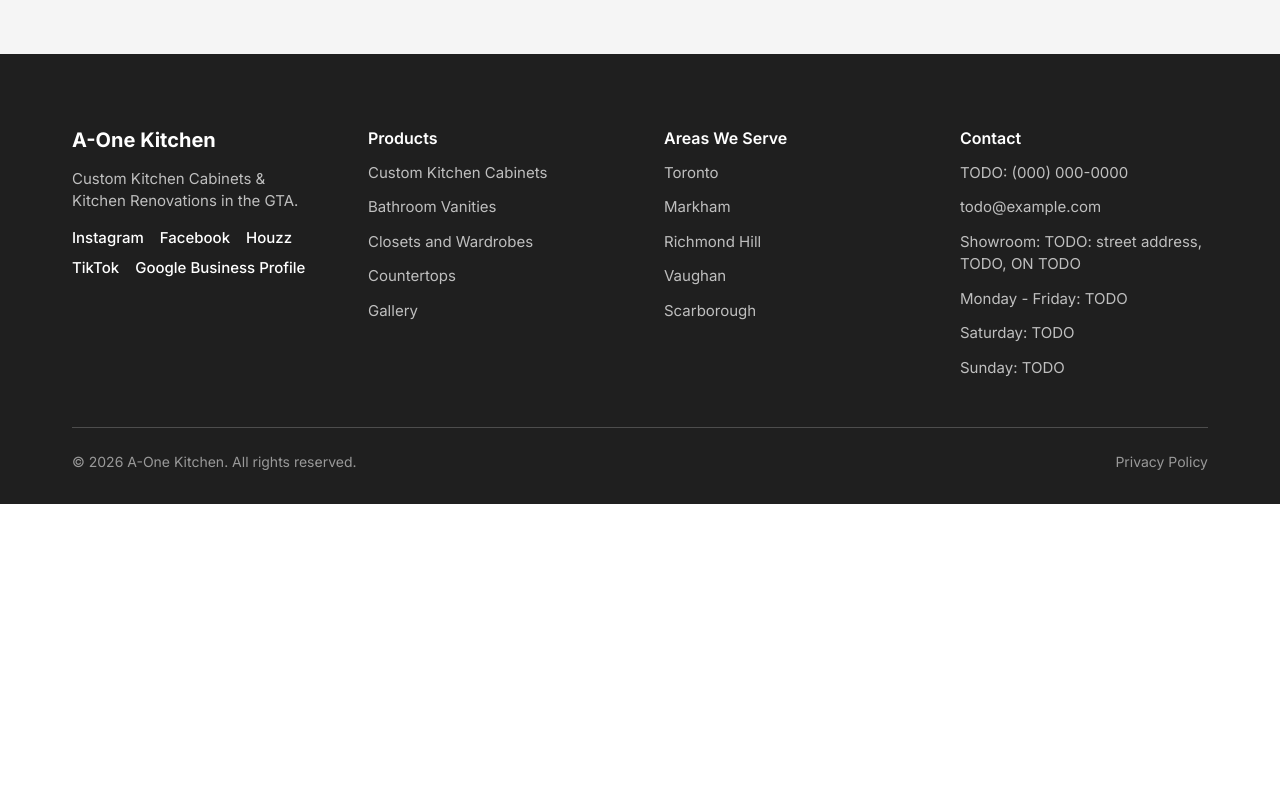
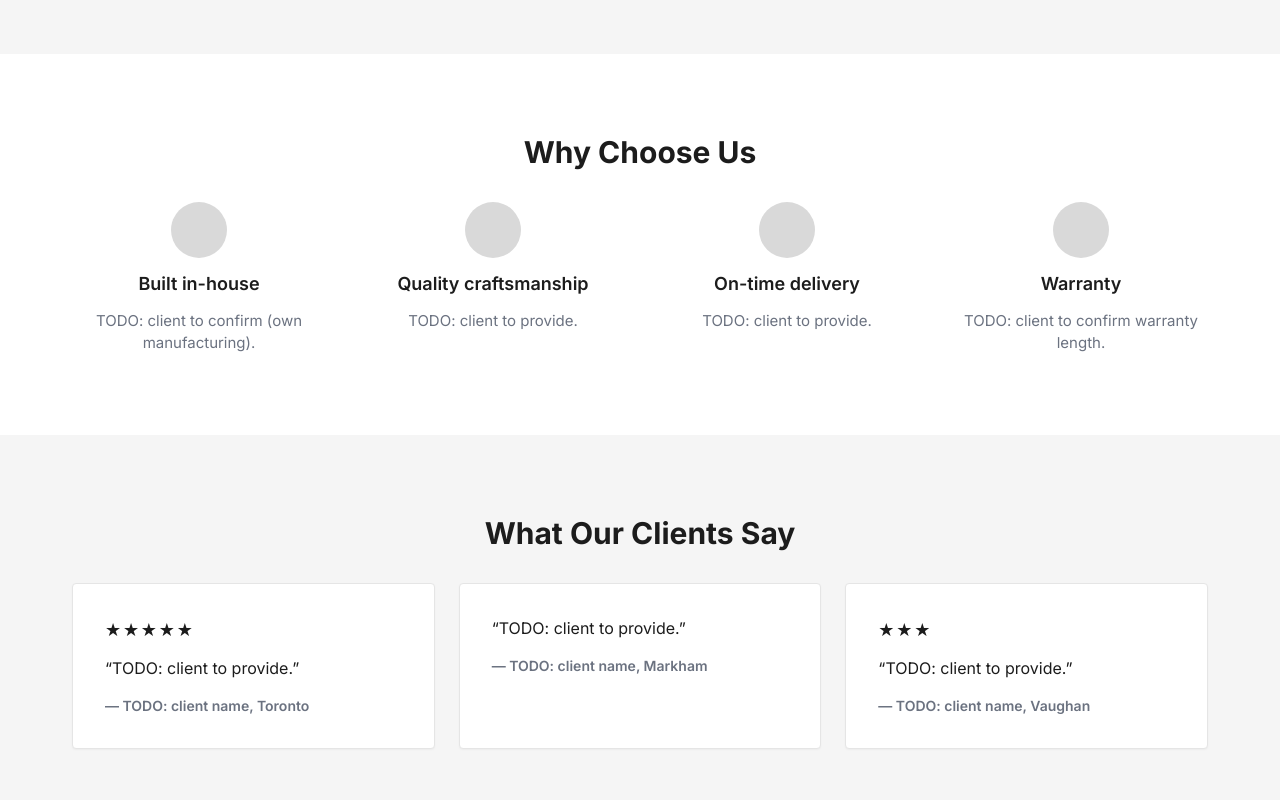
Before and after one commit to Abdallah-Divkar/kitchen-renovation-website, a Next.js app in the folder client/: page / in a window 1280 px wide. Shown: the part 3080-3880 px from the top of the page. Before the commit the page ends 3584 px from the top, so only its background shows below. Built offline with nearby package versions, Linux system fonts and the light colour scheme.

Commit message:
feat: add home why choose us and testimonials sections

```diff
--- a/client/src/app/page.js
+++ b/client/src/app/page.js
@@ -2,6 +2,9 @@ import FeaturedProjects from "@/components/home/FeaturedProjects";
 import Hero from "@/components/home/Hero";
 import Intro from "@/components/home/Intro";
 import OurProducts from "@/components/home/OurProducts";
+import WhyChooseUs from "@/components/home/WhyChooseUs";
+import Testimonials from "@/components/shared/Testimonials";
+import { testimonials } from "@/data/testimonials";
 
 export default function Home() {
   return (
@@ -10,6 +13,8 @@ export default function Home() {
       <Intro />
       <OurProducts />
       <FeaturedProjects />
+      <WhyChooseUs />
+      <Testimonials testimonials={testimonials} />
     </div>
   );
 }
--- /dev/null
+++ b/client/src/components/home/WhyChooseUs.js
@@ -0,0 +1,26 @@
+import Section from "@/components/ui/Section";
+import { whyChooseUs } from "@/data/about";
+import { homeCopy } from "@/data/home";
+
+export default function WhyChooseUs() {
+  return (
+    <Section title={homeCopy.whyChooseUs.title} align="center">
+      <ul className="grid gap-10 sm:grid-cols-2 lg:grid-cols-4">
+        {whyChooseUs.map(({ title, description }) => (
+          <li
+            key={title}
+            className="flex flex-col items-center gap-3 text-center"
+          >
+            {/* Placeholder for an icon: replace it, or delete this line for none */}
+            <div
+              aria-hidden="true"
+              className="bg-placeholder size-14 rounded-full"
+            />
+            <h3 className="text-ink text-lg font-semibold">{title}</h3>
+            <p className="text-muted text-[15px]">{description}</p>
+          </li>
+        ))}
+      </ul>
+    </Section>
+  );
+}
--- a/client/src/data/testimonials.js
+++ b/client/src/data/testimonials.js
@@ -15,6 +15,7 @@ export const testimonials = [
     name: "TODO: client name",
     city: "Toronto",
     quote: "TODO: client to provide.",
+    rating: 5,
   },
   {
     id: "testimonial-2",
@@ -27,5 +28,6 @@ export const testimonials = [
     name: "TODO: client name",
     city: "Vaughan",
     quote: "TODO: client to provide.",
+    rating: 3,
   },
 ];
```
